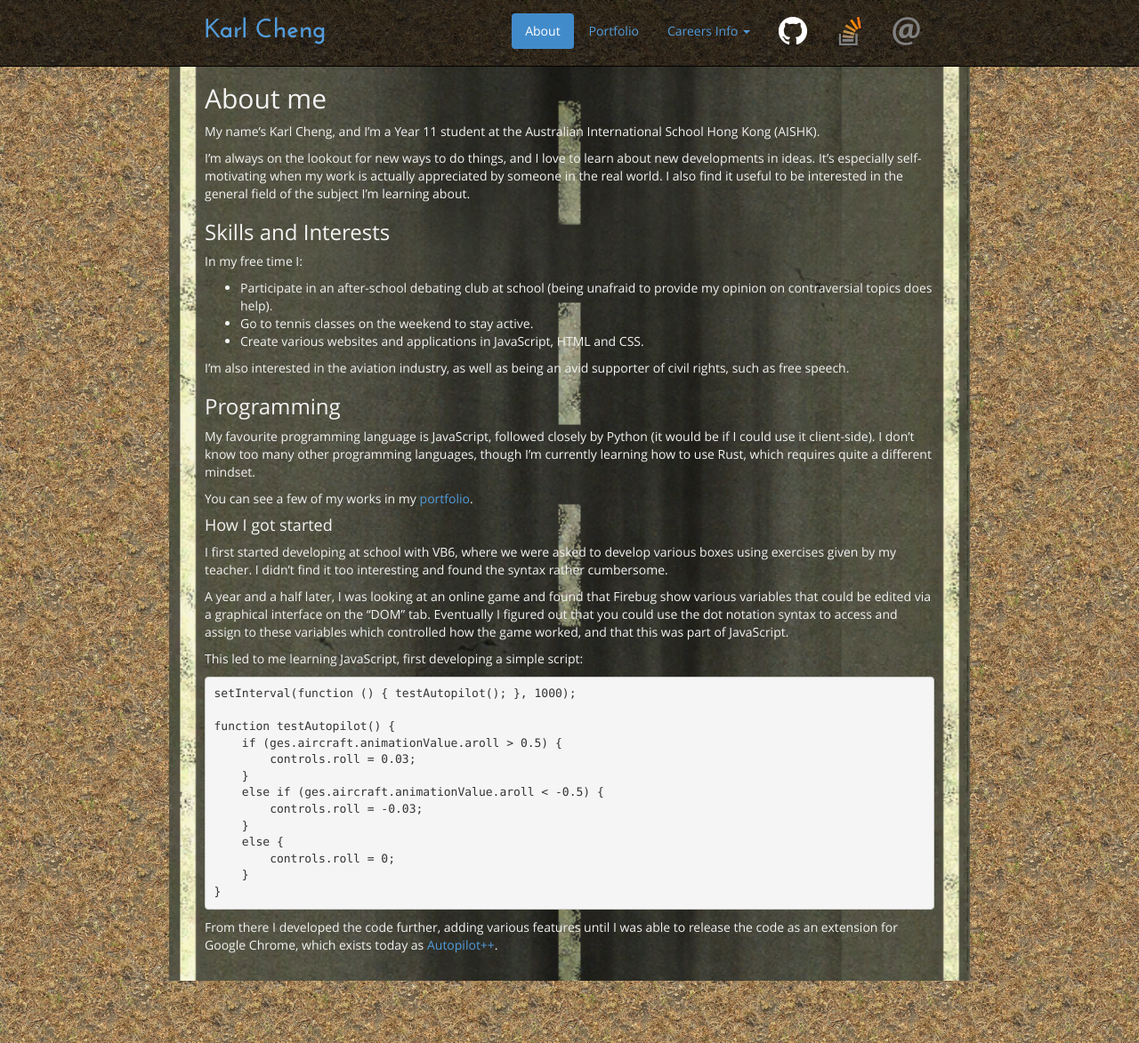
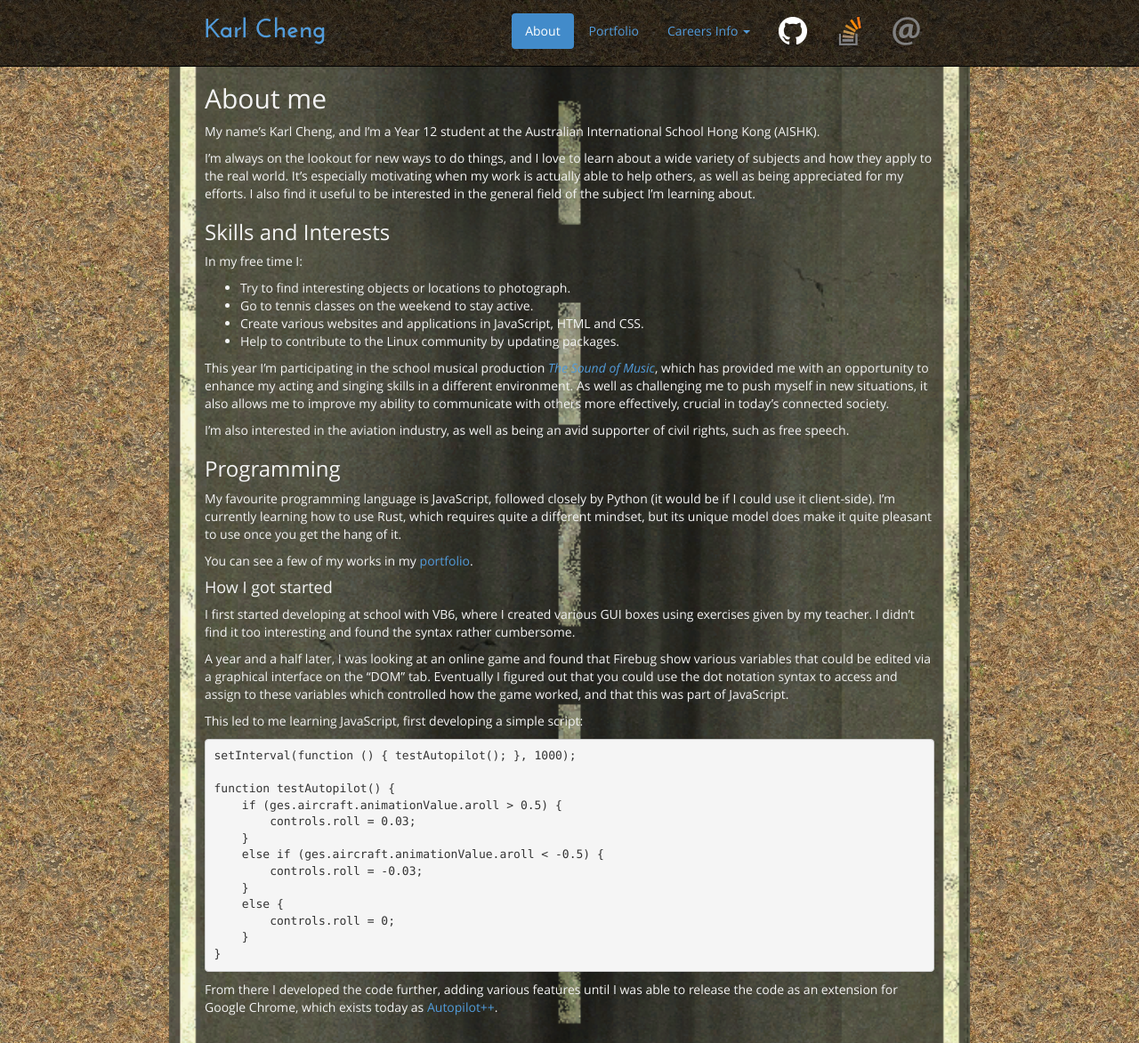
Before and after one commit to Qantas94Heavy/qantas94heavy.github.io, a Jekyll site: the page built from about.md, in a window 1280 px wide. Shown: the whole page at 89% size. Built offline with Jekyll 4.4.1, drawn with Linux system fonts in a browser that asks for light colours.

Commit message:
Update about page

```diff
--- a/about.md
+++ b/about.md
@@ -4,31 +4,50 @@ layout: default
 
 ## About me
 
-My name's Karl Cheng, and I'm a Year 11 student at the Australian International School Hong Kong (AISHK).
+My name's Karl Cheng, and I'm a Year 12 student at the Australian International School Hong Kong
+(AISHK).
 
-I'm always on the lookout for new ways to do things, and I love to learn about new developments in ideas. It's especially self-motivating when my work is actually appreciated by someone in the real world. I also find it useful to be interested in the general field of the subject I'm learning about.
+I'm always on the lookout for new ways to do things, and I love to learn about a wide variety of
+subjects and how they apply to the real world. It's especially motivating when my work is actually
+able to help others, as well as being appreciated for my efforts. I also find it useful to be
+interested in the general field of the subject I'm learning about.
 
 ### Skills and Interests
 
 In my free time I:
 
- - Participate in an after-school debating club at school (being unafraid to provide my opinion on contraversial topics does help).
+ - Try to find interesting objects or locations to photograph.
  - Go to tennis classes on the weekend to stay active.
  - Create various websites and applications in JavaScript, HTML and CSS.
+ - Help to contribute to the Linux community by updating packages.
 
-I'm also interested in the aviation industry, as well as being an avid supporter of civil rights, such as free speech.
+This year I'm participating in the school musical production [_The Sound of Music_][SOM], which has
+provided me with an opportunity to enhance my acting and singing skills in a different environment.
+As well as challenging me to push myself in new situations, it also allows me to improve my ability
+to communicate with others more effectively, crucial in today's connected society.
+
+I'm also interested in the aviation industry, as well as being an avid supporter of civil rights,
+such as free speech.
+
+  [SOM]: http://soundofmusic.aishk.edu.hk
 
 ### Programming
 
-My favourite programming language is JavaScript, followed closely by Python (it would be if I could use it client-side). I don't know too many other programming languages, though I'm currently learning how to use Rust, which requires quite a different mindset.
+My favourite programming language is JavaScript, followed closely by Python (it would be if I could
+use it client-side). I'm currently learning how to use Rust, which requires quite a different
+mindset, but its unique model does make it quite pleasant to use once you get the hang of it.
 
 You can see a few of my works in my [portfolio]({{ site.baseurl }}/portfolio.html).
 
 #### How I got started
 
-I first started developing at school with VB6, where we were asked to develop various boxes using exercises given by my teacher. I didn't find it too interesting and found the syntax rather cumbersome.
+I first started developing at school with VB6, where I created various GUI boxes using exercises
+given by my teacher. I didn't find it too interesting and found the syntax rather cumbersome.
 
-A year and a half later, I was looking at an online game and found that Firebug show various variables that could be edited via a graphical interface on the "DOM" tab. Eventually I figured out that you could use the dot notation syntax to access and assign to these variables which controlled how the game worked, and that this was part of JavaScript.
+A year and a half later, I was looking at an online game and found that Firebug show various
+variables that could be edited via a graphical interface on the "DOM" tab. Eventually I figured out
+that you could use the dot notation syntax to access and assign to these variables which controlled
+how the game worked, and that this was part of JavaScript.
 
 This led to me learning JavaScript, first developing a simple script:
 
@@ -46,4 +65,6 @@ This led to me learning JavaScript, first developing a simple script:
         }
     }
 
-From there I developed the code further, adding various features until I was able to release the code as an extension for Google Chrome, which exists today as [Autopilot++](https://github.com/Qantas94Heavy/autopilot-pp).
+From there I developed the code further, adding various features until I was able to release the
+code as an extension for Google Chrome, which exists today as
+[Autopilot++](https://github.com/Qantas94Heavy/autopilot-pp).
```
